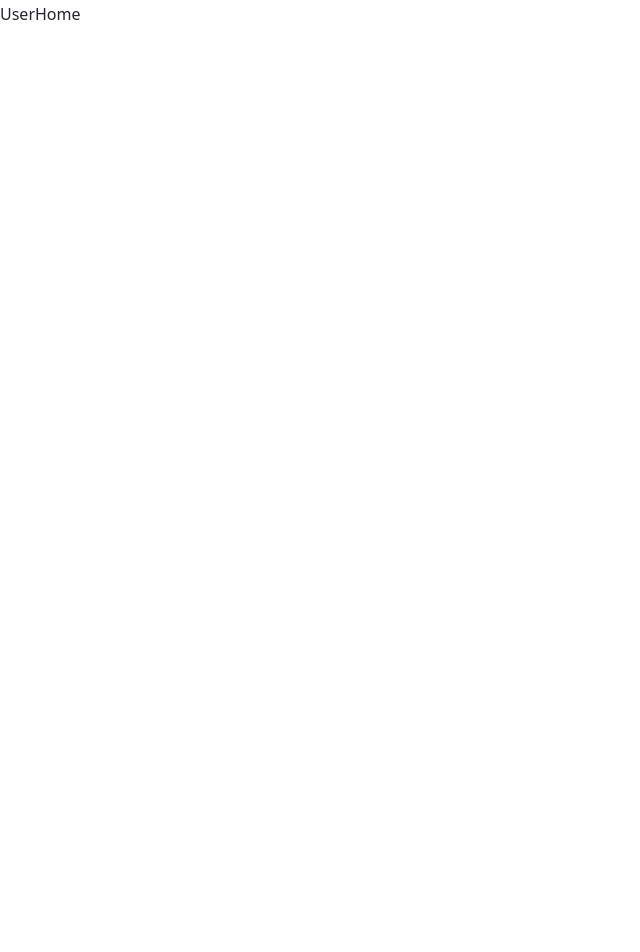
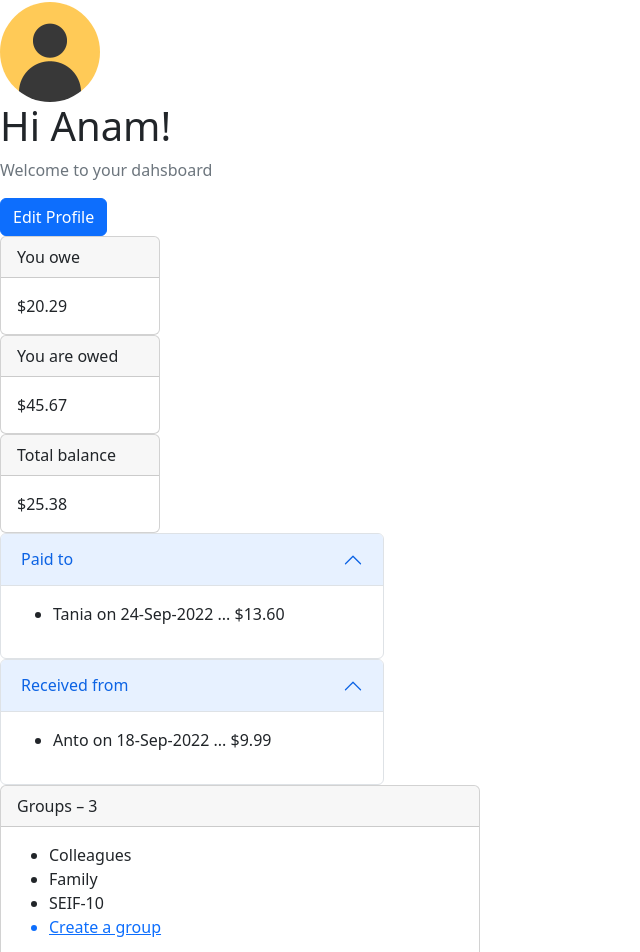
Before and after one commit to SplitLahTeam/SplitLah-, a React (Vite) app in the folder Client/: page /detailedpages/user/home in a window 1280 px wide. Shown: the part 78-1030 px from the top of the page, without its empty margins (0-640 px from the left). Before the commit the page ends 800 px from the top, so only its background shows below. Built offline with nearby package versions, Linux system fonts and the light colour scheme.

Commit message:
userhome cards static done

```diff
--- a/Client/src/components/CardMoneyBalance.jsx
+++ b/Client/src/components/CardMoneyBalance.jsx
@@ -1,8 +1,16 @@
+import Card from 'react-bootstrap/Card';
 
-const CardMoneyBalance = () => {
+const CardMoneyBalance = (props) => {
   return (
-    <div>CardMoneyBalance</div>
+    <div>
+      <Card variant="light" style={{ width: '10rem' }}>
+        <Card.Header>{props.moneyBalanceTitle}</Card.Header>
+        <Card.Body>
+          <Card.Text>${props.moneyBalanceAmount}</Card.Text>
+        </Card.Body>
+      </Card>
+    </div>
   )
 }
 
-export default CardMoneyBalance
+export default CardMoneyBalance;
--- /dev/null
+++ b/Client/src/components/CardRecentExpenses.jsx
@@ -0,0 +1,20 @@
+import Accordion from 'react-bootstrap/Accordion';
+
+const CardRecentExpenses = (props) => {
+  return (
+    <div>
+    <Accordion defaultActiveKey="0" style={{ width: '24rem' }} >
+      <Accordion.Item eventKey="0">
+        <Accordion.Header>{props.expenseTitle}</Accordion.Header>
+        <Accordion.Body>
+            <ul>
+                <li>{props.paymentName} on {props.paymentDate} ... ${props.paymentAmount}</li>
+            </ul>
+        </Accordion.Body>
+      </Accordion.Item>
+    </Accordion>
+    </div>
+  )
+}
+
+export default CardRecentExpenses;
--- a/Client/src/components/CardUserGroupSummary.jsx
+++ b/Client/src/components/CardUserGroupSummary.jsx
@@ -1,8 +1,32 @@
+import Card from 'react-bootstrap/Card';
+import Button from 'react-bootstrap/Button';
 
 const CardUserGroupSummary = () => {
+
+  const totalGroups = 3;
+  const userGroups = [
+    { name: "Colleagues" },
+    { name: "Family" },
+    { name: "SEIF-10" }
+  ]
+
   return (
-    <div>CardUserGroupSummary</div>
-  )
-}
+    <div>
+      <Card variant="light" style={{ width: "30rem" }}>
+        <Card.Header>Groups – {totalGroups}</Card.Header>
+        <Card.Body>
+          <Card.Text>
+            <ul>
+              {userGroups.map((item) => (
+                <li>{item.name}</li>
+              ))}
+              <a href="/group/register"><li>Create a group</li></a>
+            </ul>
+          </Card.Text>
+        </Card.Body>
+      </Card>
+    </div>
+  );
+};
 
-export default CardUserGroupSummary
+export default CardUserGroupSummary;
--- a/Client/src/components/NavBar.jsx
+++ b/Client/src/components/NavBar.jsx
@@ -21,7 +21,7 @@ const NavBar = () => {
           <Nav className="me-auto">
             <Nav.Link href="/detailedpages/user/home">My Dashboard</Nav.Link>
             <Nav.Link href="/detailedpages/groups/summary">My Groups</Nav.Link>
-            <a href="/"><Button variant="danger">Log out</Button></a>
+            <Button href="/" variant="danger">Log out</Button>
           </Nav>
         </Container>
       </Navbar>
--- a/Client/src/pages/UserHome.jsx
+++ b/Client/src/pages/UserHome.jsx
@@ -1,8 +1,44 @@
+import Image from "react-bootstrap/Image";
+import Button from "react-bootstrap/Button";
+import profile from "../images/profile.png";
+import CardMoneyBalance from "../components/CardMoneyBalance";
+import CardRecentExpenses from "../components/CardRecentExpenses";
+import CardUserGroupSummary from "../components/CardUserGroupSummary";
 
 const UserHome = () => {
+
+  const userName = "Anam";
+
   return (
-    <div>UserHome</div>
-  )
-}
+    <div>
+      <div className="dashboard-head">
+        <Image src={profile} style={{ width: '100px', borderRadius: '50%' }}/>
+        <h1>Hi {userName}!</h1>
+        <p className="text-muted">Welcome to your dahsboard</p>
+        <Button href="/users/edit" variant="primary">Edit Profile</Button>
+      </div>
+      <div className="money-balance">
+        <CardMoneyBalance moneyBalanceTitle="You owe" moneyBalanceAmount="20.29"/>
+        <CardMoneyBalance moneyBalanceTitle="You are owed" moneyBalanceAmount="45.67"/>
+        <CardMoneyBalance moneyBalanceTitle="Total balance" moneyBalanceAmount="25.38" />
+      </div>
+      <div className="recent-expenses">
+        <CardRecentExpenses
+        expenseTitle="Paid to"
+        paymentName="Tania"
+        paymentDate="24-Sep-2022"
+        paymentAmount="13.60" />
+        <CardRecentExpenses
+        expenseTitle="Received from"
+        paymentName="Anto"
+        paymentDate="18-Sep-2022"
+        paymentAmount="9.99" />
+      </div>
+      <div className="users-groups">
+        <CardUserGroupSummary />
+      </div>
+    </div>
+  );
+};
 
-export default UserHome
+export default UserHome;
```
Also changed, not shown: Client/src/images/profile.png (added).
